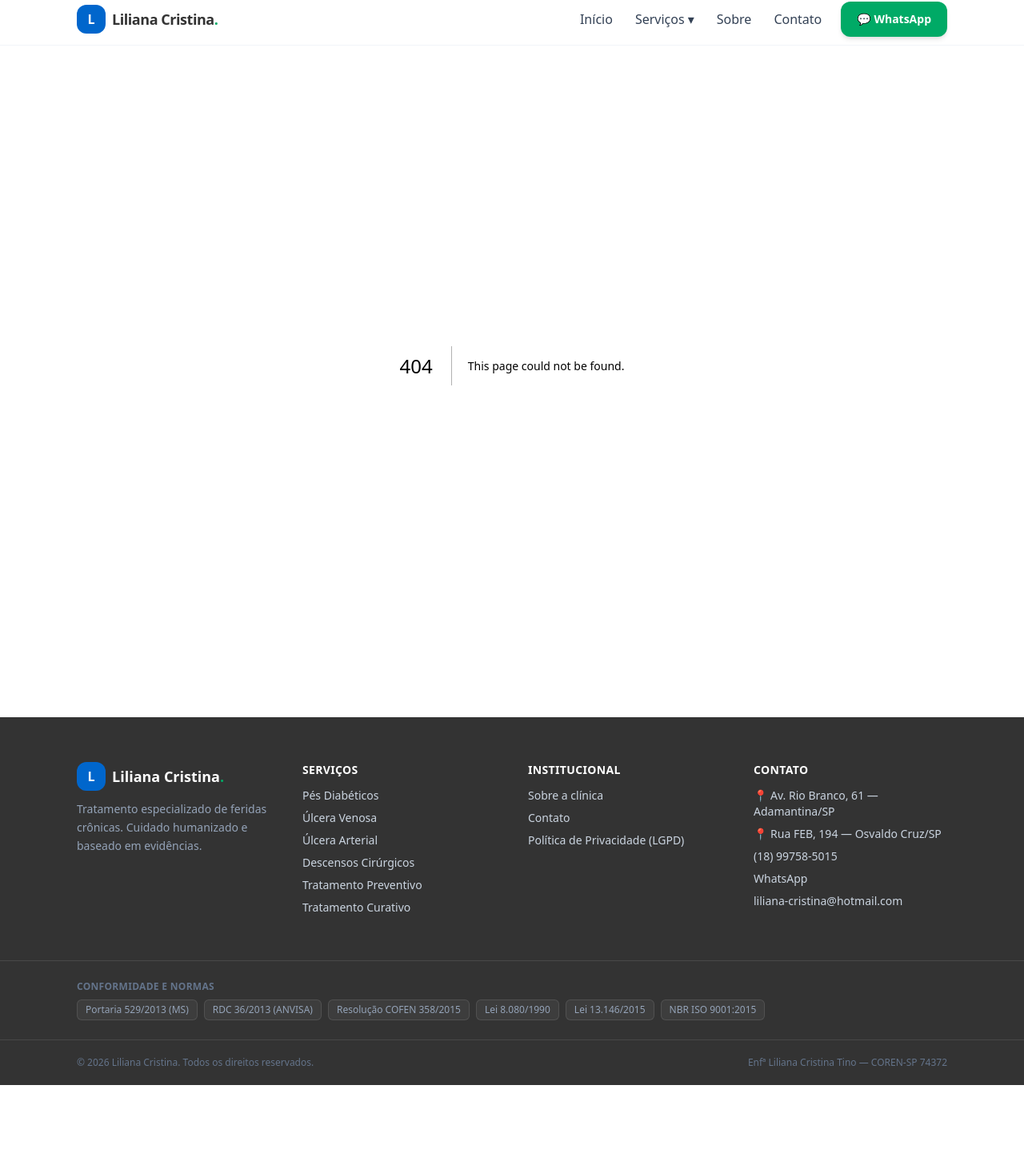
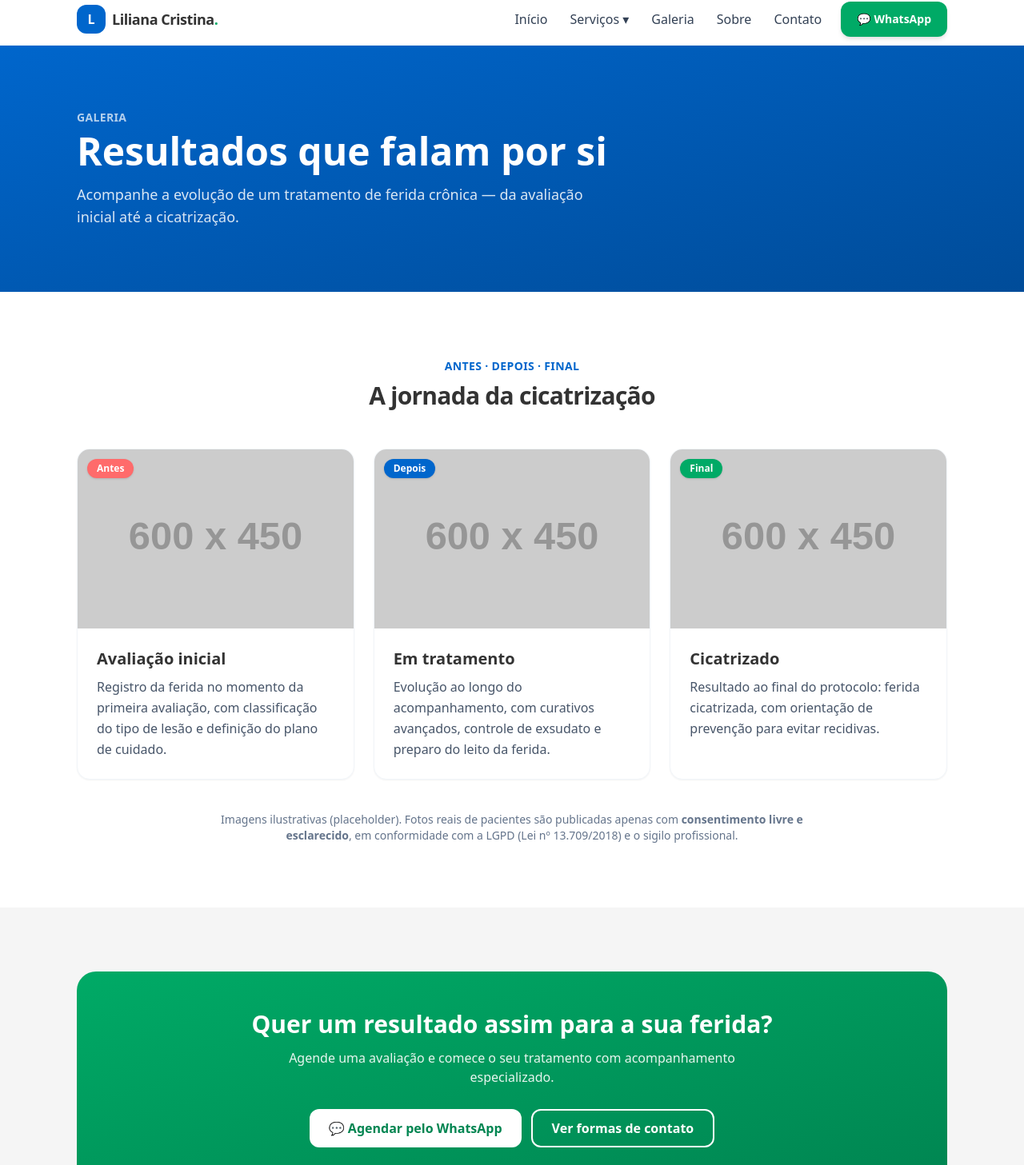
Before and after one commit to aaellondrina-cpu/clinica-feridas, a Next.js app: page /galeria in a window 1280 px wide. Before the commit this address had no page. Shown: the part 8-1465 px from the top of the page at 80% size. Before the commit the page ends 1365 px from the top, so only its background shows below. Built offline with nearby package versions, Linux system fonts and the light colour scheme.

Commit message:
feat: pagina /galeria (antes/depois/final) + link no menu e sitemap

```diff
--- /dev/null
+++ b/app/galeria/page.tsx
@@ -0,0 +1,110 @@
+import Link from "next/link";
+import { buildMetadata, whatsappHref, img } from "@/lib/metadata";
+import Reveal from "@/components/Reveal";
+
+export const metadata = buildMetadata({
+  title: "Galeria de Resultados",
+  description: "Evolução do tratamento de feridas crônicas — antes, durante e depois. Resultados reais com cuidado especializado.",
+  path: "/galeria/",
+  imageLabel: "Galeria de Resultados",
+});
+
+const estagios = [
+  {
+    fase: "Antes",
+    titulo: "Avaliação inicial",
+    desc: "Registro da ferida no momento da primeira avaliação, com classificação do tipo de lesão e definição do plano de cuidado.",
+    cor: "FF6B6B",
+  },
+  {
+    fase: "Depois",
+    titulo: "Em tratamento",
+    desc: "Evolução ao longo do acompanhamento, com curativos avançados, controle de exsudato e preparo do leito da ferida.",
+    cor: "0066CC",
+  },
+  {
+    fase: "Final",
+    titulo: "Cicatrizado",
+    desc: "Resultado ao final do protocolo: ferida cicatrizada, com orientação de prevenção para evitar recidivas.",
+    cor: "00AA66",
+  },
+];
+
+export default function GaleriaPage() {
+  return (
+    <>
+      <section className="bg-gradient-to-br from-primary to-primary-dark">
+        <div className="container-base py-16 sm:py-20">
+          <Reveal>
+            <p className="text-sm font-semibold uppercase tracking-wide text-white/70">Galeria</p>
+            <h1 className="mt-2 max-w-3xl text-4xl font-extrabold leading-tight text-white sm:text-5xl">Resultados que falam por si</h1>
+            <p className="mt-4 max-w-2xl text-lg text-white/85">
+              Acompanhe a evolução de um tratamento de ferida crônica — da avaliação inicial até a cicatrização.
+            </p>
+          </Reveal>
+        </div>
+      </section>
+
+      <section className="section">
+        <div className="container-base">
+          <Reveal>
+            <div className="mx-auto max-w-2xl text-center">
+              <span className="text-sm font-bold uppercase tracking-wide text-primary">Antes · Depois · Final</span>
+              <h2 className="h-section mt-2">A jornada da cicatrização</h2>
+            </div>
+          </Reveal>
+
+          <div className="mt-12 grid gap-6 md:grid-cols-3">
+            {estagios.map((e, i) => (
+              <Reveal key={e.fase} delay={i * 0.1}>
+                <div className="card h-full overflow-hidden">
+                  <div className="relative">
+                    <img
+                      src={img(600, 450, e.fase, e.cor)}
+                      alt={`${e.fase} — ${e.titulo}`}
+                      width={600}
+                      height={450}
+                      className="h-56 w-full object-cover"
+                    />
+                    <span
+                      className="absolute left-3 top-3 rounded-full px-3 py-1 text-xs font-bold text-white shadow"
+                      style={{ backgroundColor: `#${e.cor}` }}
+                    >
+                      {e.fase}
+                    </span>
+                  </div>
+                  <div className="p-6">
+                    <h3 className="text-xl font-bold text-neutro-escuro">{e.titulo}</h3>
+                    <p className="mt-2 text-base leading-relaxed text-slate-600">{e.desc}</p>
+                  </div>
+                </div>
+              </Reveal>
+            ))}
+          </div>
+
+          {/* Aviso ético / LGPD */}
+          <Reveal delay={0.1}>
+            <p className="mx-auto mt-10 max-w-3xl text-center text-sm text-slate-500">
+              Imagens ilustrativas (placeholder). Fotos reais de pacientes são publicadas apenas com{" "}
+              <strong>consentimento livre e esclarecido</strong>, em conformidade com a LGPD (Lei nº 13.709/2018) e o sigilo profissional.
+            </p>
+          </Reveal>
+        </div>
+      </section>
+
+      {/* CTA */}
+      <section className="section bg-neutro-claro">
+        <div className="container-base">
+          <div className="rounded-3xl bg-gradient-to-br from-secondary to-secondary-dark px-6 py-12 text-center text-white sm:px-12">
+            <h2 className="text-2xl font-bold sm:text-3xl">Quer um resultado assim para a sua ferida?</h2>
+            <p className="mx-auto mt-3 max-w-xl text-white/90">Agende uma avaliação e comece o seu tratamento com acompanhamento especializado.</p>
+            <div className="mt-7 flex flex-col justify-center gap-3 sm:flex-row">
+              <a href={whatsappHref("Olá! Vi a galeria de resultados e gostaria de agendar uma avaliação.")} target="_blank" rel="noopener" className="btn bg-white text-secondary-dark hover:bg-neutro-claro">💬 Agendar pelo WhatsApp</a>
+              <Link href="/contato/" className="btn border-2 border-white text-white hover:bg-white/10">Ver formas de contato</Link>
+            </div>
+          </div>
+        </div>
+      </section>
+    </>
+  );
+}
--- a/app/sitemap.ts
+++ b/app/sitemap.ts
@@ -7,6 +7,7 @@ export default function sitemap(): MetadataRoute.Sitemap {
   const base = SITE.url.replace(/\/$/, "");
   const rotas = [
     { path: "/", priority: 1 },
+    { path: "/galeria/", priority: 0.7 },
     { path: "/sobre/", priority: 0.7 },
     { path: "/contato/", priority: 0.8 },
     { path: "/privacidade/", priority: 0.3 },
--- a/components/Header.tsx
+++ b/components/Header.tsx
@@ -6,6 +6,7 @@ import { SITE, SERVICOS, whatsappHref } from "@/lib/metadata";
 
 const LINKS = [
   { href: "/", label: "Início" },
+  { href: "/galeria/", label: "Galeria" },
   { href: "/sobre/", label: "Sobre" },
   { href: "/contato/", label: "Contato" },
 ];
@@ -41,6 +42,7 @@ export default function Header() {
               </div>
             )}
           </div>
+          <Link href="/galeria/" className="rounded-lg px-3 py-2 text-base font-medium text-slate-700 hover:bg-neutro-claro">Galeria</Link>
           <Link href="/sobre/" className="rounded-lg px-3 py-2 text-base font-medium text-slate-700 hover:bg-neutro-claro">Sobre</Link>
           <Link href="/contato/" className="rounded-lg px-3 py-2 text-base font-medium text-slate-700 hover:bg-neutro-claro">Contato</Link>
           <a href={whatsappHref()} target="_blank" rel="noopener" className="btn-secondary ml-2 !min-h-[44px] !px-5 !text-sm">💬 WhatsApp</a>
```
